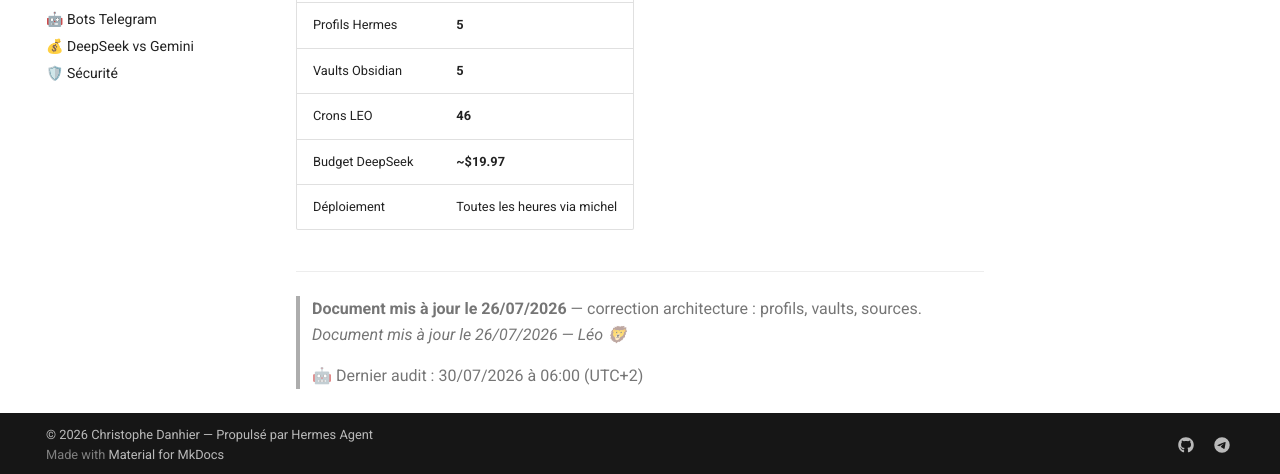
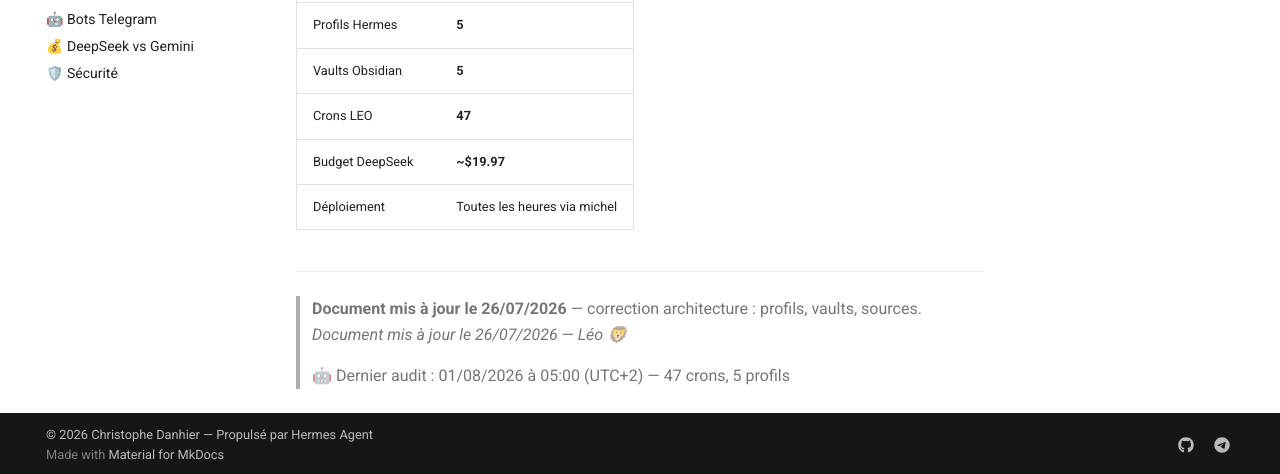
Before and after one commit to christophedanhier-hash/hermes-wiki, an MkDocs documentation site: the page built from docs/hermes/utilisation/architecture-leo.md, in a window 1280 px wide and 900 px high, scrolled down 4951 px. Shown: the part 422-896 px from the top of the window. Built offline with MkDocs 1.6.1 and Material for MkDocs 9.7.7, drawn with Linux system fonts in a browser that asks for light colours; comment, search, counter and statistics services are not loaded.

Commit message:
audit: 3 fichiers, 3 patches (47 crons, Gemini→DeepSeek Pro)

```diff
--- a/docs/hermes/utilisation/architecture-leo.md
+++ b/docs/hermes/utilisation/architecture-leo.md
@@ -55,7 +55,7 @@
         DASH["leo-dashboard<br/>Chart.js · GitHub Pages<br/>http://localhost:8765/dashboard"]
     end
 
-    subgraph crons["⏱️ Crons LEO (46 gérés par michel)"]
+    subgraph crons["⏱️ Crons LEO (47 gérés par michel)"]
         DRIVE_ISSUE["Drive → Issue<br/>Surveillance Drive"]
         GARDIEN["Gardien du Drive<br/>Protection documents"]
         SAVE_CONTACTS["Save Contacts<br/>Sauvegarde contacts"]
@@ -160,7 +160,7 @@
 | Sources de collecte | **10** |
 | Profils Hermes | **5** |
 | Vaults Obsidian | **5** |
-| Crons LEO | **46** |
+| Crons LEO | **47** |
 | Budget DeepSeek | **~$19.97** |
 | Déploiement | Toutes les heures via michel |
 
@@ -169,4 +169,4 @@
 > **Document mis à jour le 26/07/2026** — correction architecture : profils, vaults, sources.
 *Document mis à jour le 26/07/2026 — Léo 🦁*
 
-> 🤖 Dernier audit : 30/07/2026 à 06:00 (UTC+2)
+> 🤖 Dernier audit : 01/08/2026 à 05:00 (UTC+2) — 47 crons, 5 profils
```
Also changed, not shown: docs/annexes/glossaire.md (+2 -2 lines), docs/hermes/utilisation/bots-telegram.md (+2 -2 lines).
